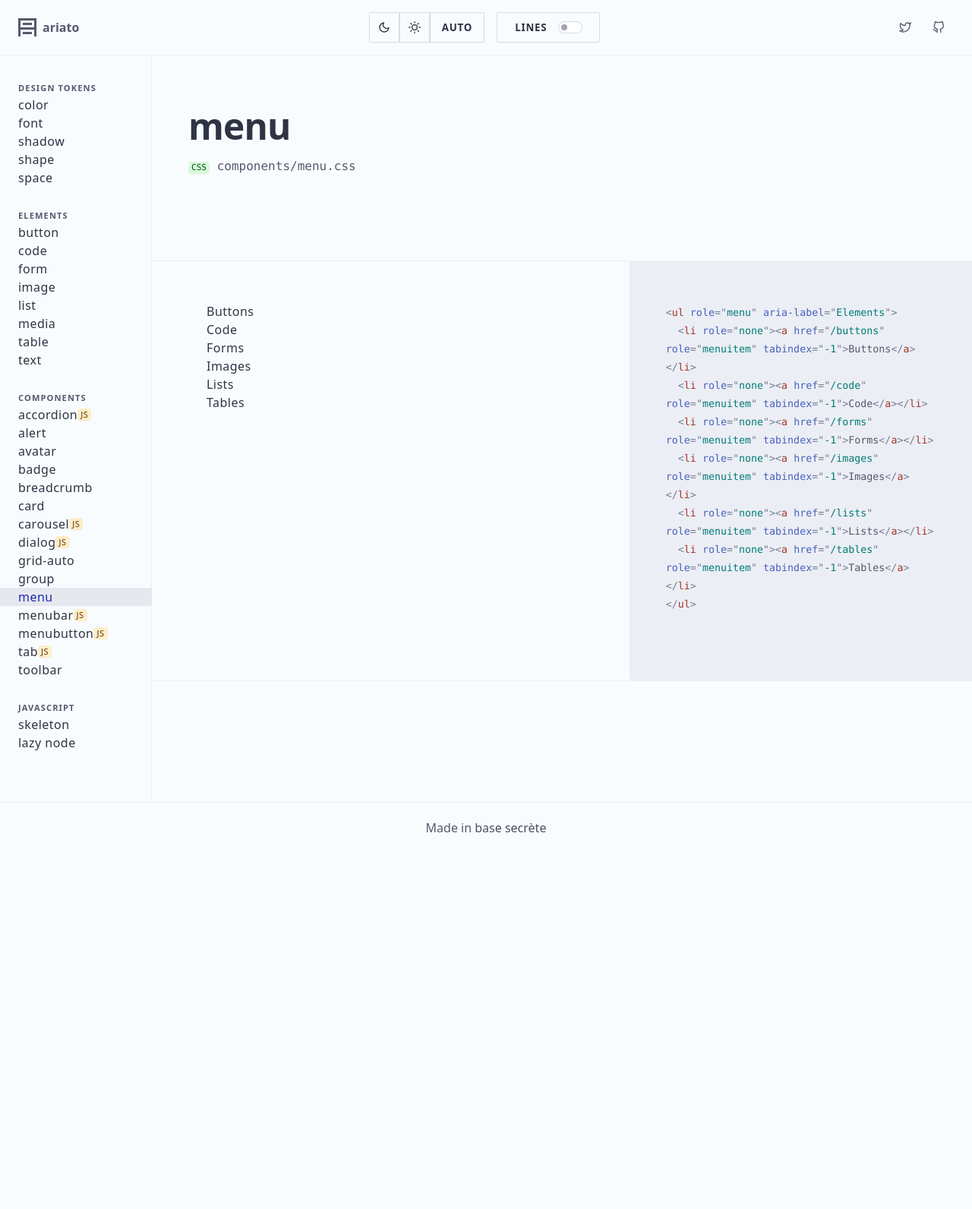
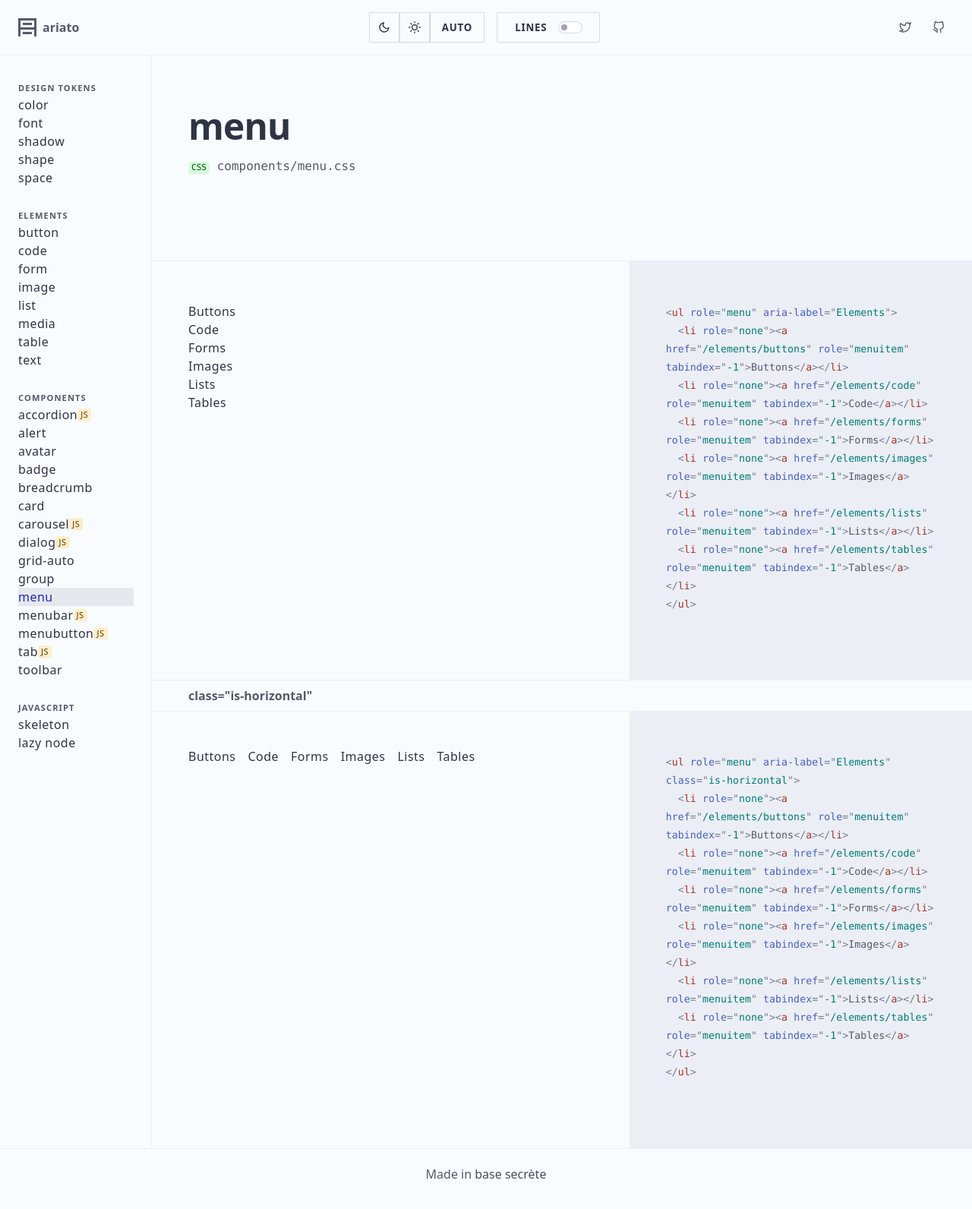
Before and after one commit to BaseSecrete/ariato, a Jekyll site: the page built from components/menu.html, in a window 1280 px wide. Shown: the whole page at 76% size. Built offline with Jekyll 4.4.1, drawn with Linux system fonts in a browser that asks for light colours; before the commit the page ends 1136 px from its top, so only the background shows below that.

Commit message:
add horizontal menu

```diff
--- a/assets/css/ariato/elements/form.css
+++ b/assets/css/ariato/elements/form.css
@@ -1,5 +1,6 @@
 form {
   overflow: visible;
+  width: 100%;;
   & > * + * { margin-top: var(--space-3x); }
   & *[hidden] { margin: 0; }
 }
@@ -8,7 +9,6 @@ fieldset {
   padding: 0 var(--space-3x) var(--space-3x);
   margin-inline: 0;
   border: 1px solid var(--color-grey-50);
-  display: block;
   overflow: visible;
   & > * + * { margin-top: var(--space-3x); }
 }
--- a/assets/css/site/complementary.css
+++ b/assets/css/site/complementary.css
@@ -1 +1,3 @@
-body > aside nav { margin-top: var(--space-3x); }
+body > aside nav {
+  padding: var(--space-3x);
+}
--- a/components/menu.html
+++ b/components/menu.html
@@ -10,15 +10,32 @@ title: Ariato
 <section>
   <div id="example-menu">
     <ul role="menu" aria-label="Elements">
-      <li role="none"><a href="/buttons" role="menuitem" tabindex="-1">Buttons</a></li>
-      <li role="none"><a href="/code" role="menuitem" tabindex="-1">Code</a></li>
-      <li role="none"><a href="/forms" role="menuitem" tabindex="-1">Forms</a></li>
-      <li role="none"><a href="/images" role="menuitem" tabindex="-1">Images</a></li>
-      <li role="none"><a href="/lists" role="menuitem" tabindex="-1">Lists</a></li>
-      <li role="none"><a href="/tables" role="menuitem" tabindex="-1">Tables</a></li>
+      <li role="none"><a href="/elements/buttons" role="menuitem" tabindex="-1">Buttons</a></li>
+      <li role="none"><a href="/elements/code" role="menuitem" tabindex="-1">Code</a></li>
+      <li role="none"><a href="/elements/forms" role="menuitem" tabindex="-1">Forms</a></li>
+      <li role="none"><a href="/elements/images" role="menuitem" tabindex="-1">Images</a></li>
+      <li role="none"><a href="/elements/lists" role="menuitem" tabindex="-1">Lists</a></li>
+      <li role="none"><a href="/elements/tables" role="menuitem" tabindex="-1">Tables</a></li>
     </ul>
   </div>
   <aside>
     <pre class="language-markup"><code data-code-example="example-menu"></code></pre>
   </aside>
 </section>
+
+<section>
+  <header>class="is-horizontal"</header>
+  <div id="example-menu-horizontal">
+    <ul role="menu" aria-label="Elements" class="is-horizontal">
+      <li role="none"><a href="/elements/buttons" role="menuitem" tabindex="-1">Buttons</a></li>
+      <li role="none"><a href="/elements/code" role="menuitem" tabindex="-1">Code</a></li>
+      <li role="none"><a href="/elements/forms" role="menuitem" tabindex="-1">Forms</a></li>
+      <li role="none"><a href="/elements/images" role="menuitem" tabindex="-1">Images</a></li>
+      <li role="none"><a href="/elements/lists" role="menuitem" tabindex="-1">Lists</a></li>
+      <li role="none"><a href="/elements/tables" role="menuitem" tabindex="-1">Tables</a></li>
+    </ul>
+  </div>
+  <aside>
+    <pre class="language-markup"><code data-code-example="example-menu-horizontal"></code></pre>
+  </aside>
+</section>
--- a/elements/button.html
+++ b/elements/button.html
@@ -9,7 +9,7 @@ title: Ariato
 
 <section>
   <header>classless native buttons</header>
-  <div id="example-button" class="is-flowing">
+  <div id="example-button">
     <button type="button">button</button>
     <input type="button" value="Input type button">
     <input type="submit" value="Input type submit" />
```
Also changed, not shown: assets/css/ariato/components/menu.css (+10 -3 lines), assets/css/site/documentation.css (line endings or trailing spaces).
